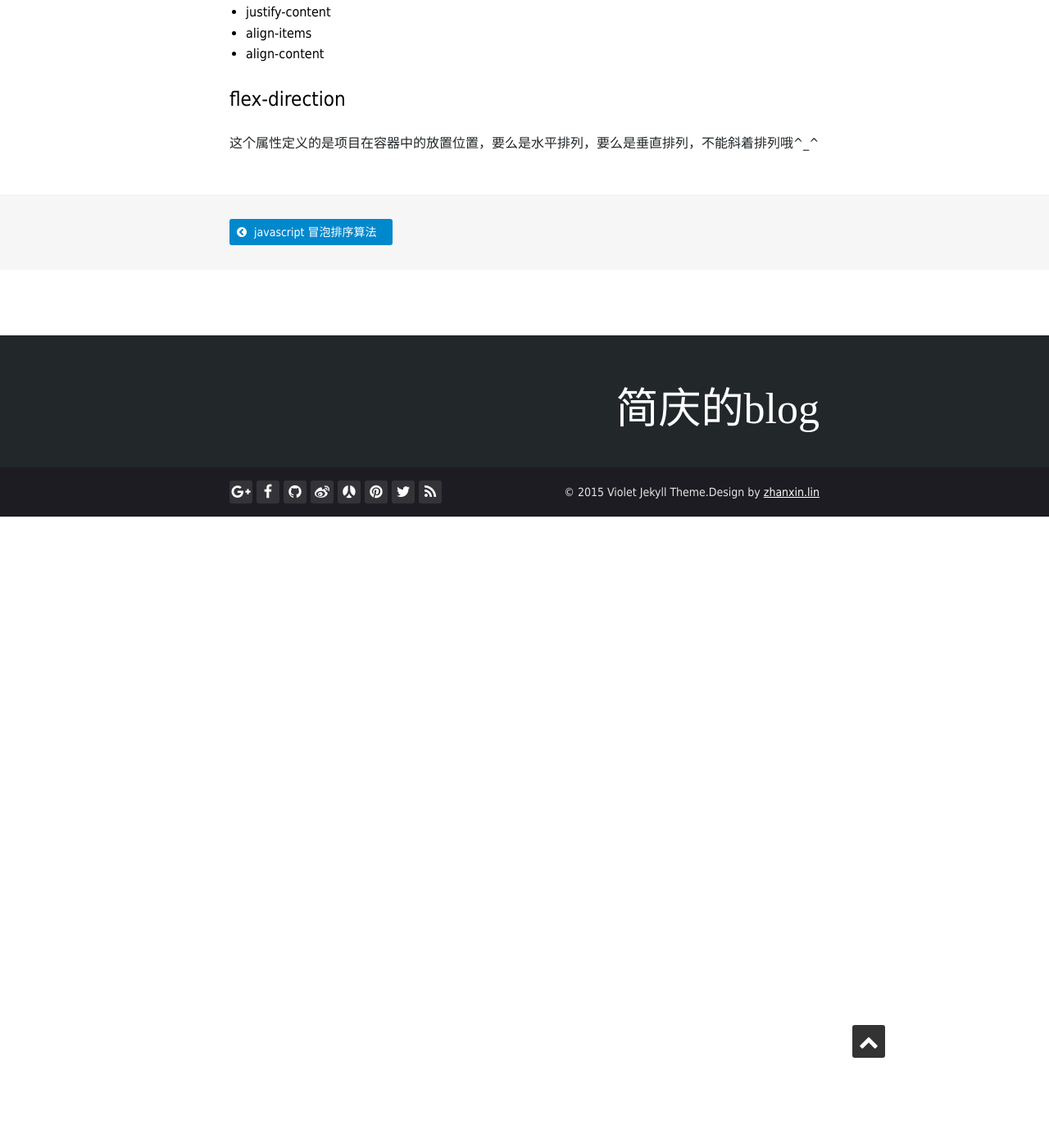
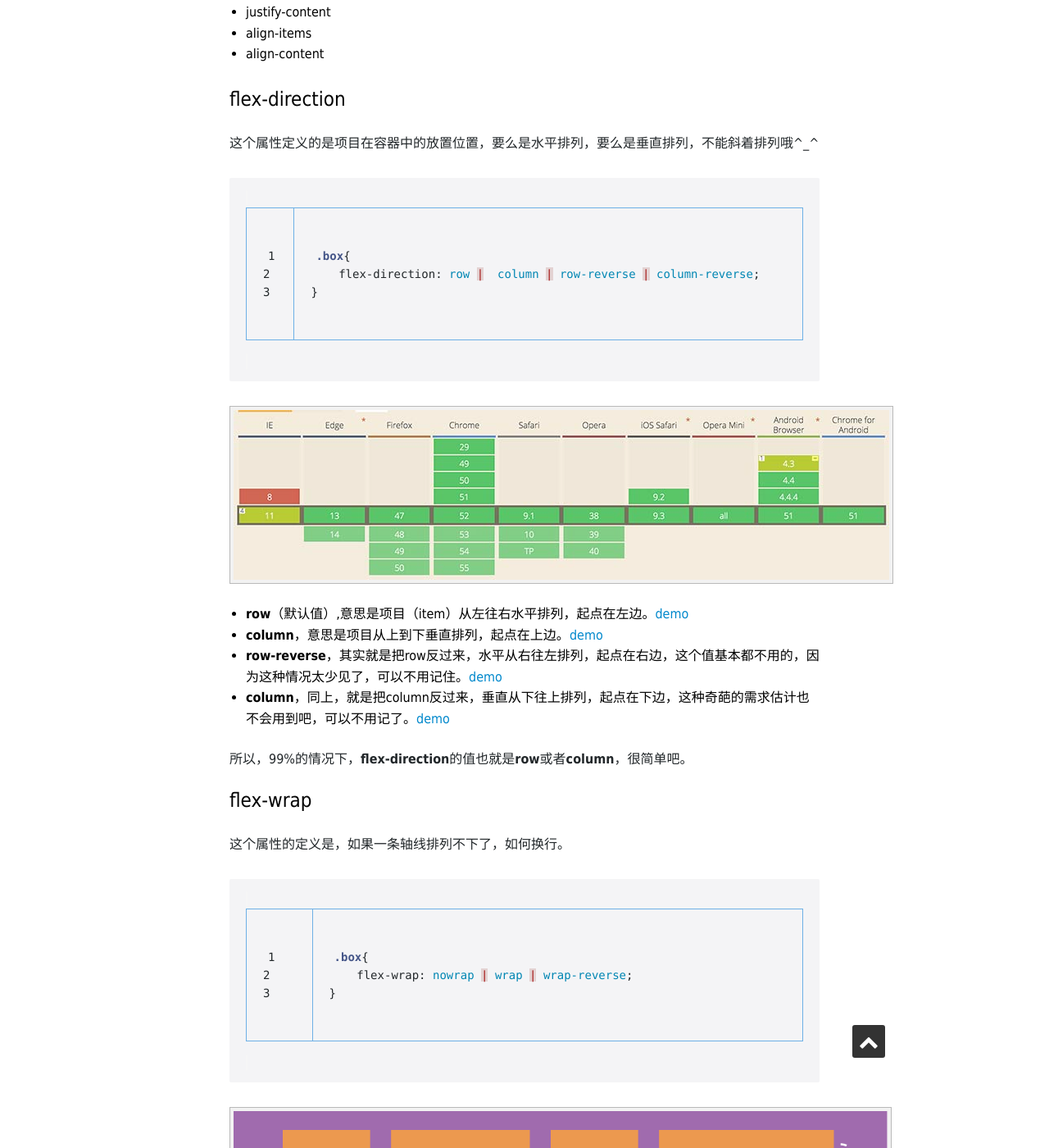
Before and after one commit to woaixiangbao/woaixiangbao.github.io, a Jekyll site: the page built from _posts/2016-08-02-flexbox-syntax-tutoial.md, in a window 1280 px wide and 1400 px high, scrolled down 2771 px. Shown: the whole window at 82% size. Built offline with Jekyll 4.4.1, drawn with Linux system fonts in a browser that asks for light colours; nearby versions of some CDN libraries; some web fonts are replaced; before the commit the page ends 3401 px from its top, so only the background shows below that; some of the changed text lies outside the part shown.

Commit message:
artical update

```diff
--- a/_posts/2016-08-02-flexbox-syntax-tutoial.md
+++ b/_posts/2016-08-02-flexbox-syntax-tutoial.md
@@ -19,7 +19,7 @@ Flex 是 Flexible Box的缩写，意为“弹性布局”，用来为盒状模
 
 
 
-{% highlight javascript linenos %}
+{% highlight css linenos %}
 .box{
     display: flex;
 }
@@ -27,7 +27,7 @@ Flex 是 Flexible Box的缩写，意为“弹性布局”，用来为盒状模
 
 最佳实践是，为了兼容老版本的浏览器，需要加上浏览器前缀：就像下面这样。
 
-{% highlight javascript linenos %}
+{% highlight css linenos %}
 .box {
   display: -webkit-box;
   display: -webkit-flex;
@@ -64,3 +64,29 @@ Flex 是 Flexible Box的缩写，意为“弹性布局”，用来为盒状模
 
 ### flex-direction
 这个属性定义的是项目在容器中的放置位置，要么是水平排列，要么是垂直排列，不能斜着排列哦^_^
+
+{% highlight css linenos %}
+.box{
+    flex-direction: row |  column | row-reverse | column-reverse;
+}
+{% endhighlight %}
+
+<img src="http://woaixiangbao.github.io/images/20160802/flex.jpg" >
+
+* **row**（默认值）,意思是项目（item）从左往右水平排列，起点在左边。[demo](http://woaixiangbao.github.io/demo/20160802/flex-direction-demo1.html)
+* **column**，意思是项目从上到下垂直排列，起点在上边。[demo](http://woaixiangbao.github.io/demo/20160802/flex-direction-demo2.html)
+* **row-reverse**，其实就是把row反过来，水平从右往左排列，起点在右边，这个值基本都不用的，因为这种情况太少见了，可以不用记住。[demo](http://woaixiangbao.github.io/demo/20160802/flex-direction-demo3.html)
+* **column**，同上，就是把column反过来，垂直从下往上排列，起点在下边，这种奇葩的需求估计也不会用到吧，可以不用记了。[demo](http://woaixiangbao.github.io/demo/20160802/flex-direction-demo4.html)
+
+所以，99%的情况下，**flex-direction**的值也就是**row**或者**column**，很简单吧。
+
+### flex-wrap
+这个属性的定义是，如果一条轴线排列不下了，如何换行。
+
+{% highlight css linenos %}
+.box{
+    flex-wrap: nowrap | wrap | wrap-reverse;
+}
+{% endhighlight %}
+
+<img src="http://woaixiangbao.github.io/images/20160802/flex-wrap.png" >
```
Also changed, not shown: demo/20160802/flex-direction-demo1.html (added, +28 -0 lines), demo/20160802/flex-direction-demo2.html (added, +28 -0 lines), demo/20160802/flex-direction-demo3.html (added, +28 -0 lines), demo/20160802/flex-direction-demo4.html (added, +28 -0 lines), images/20160802/flex-direction.jpg (added), images/20160802/flex-wrap.png (added).
